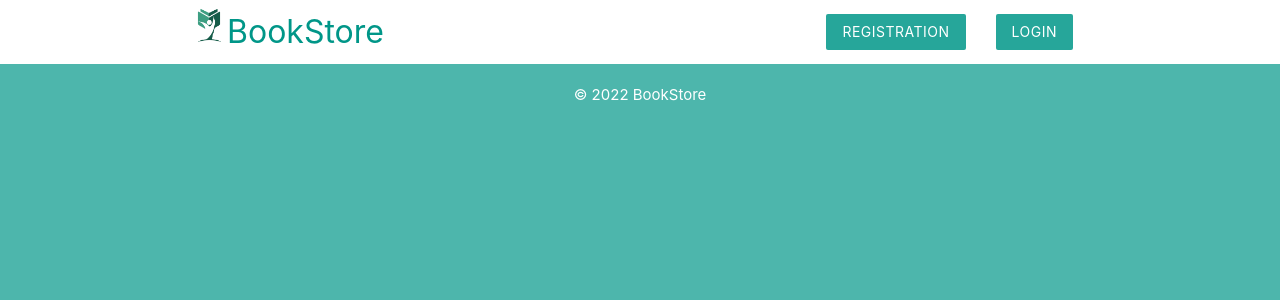
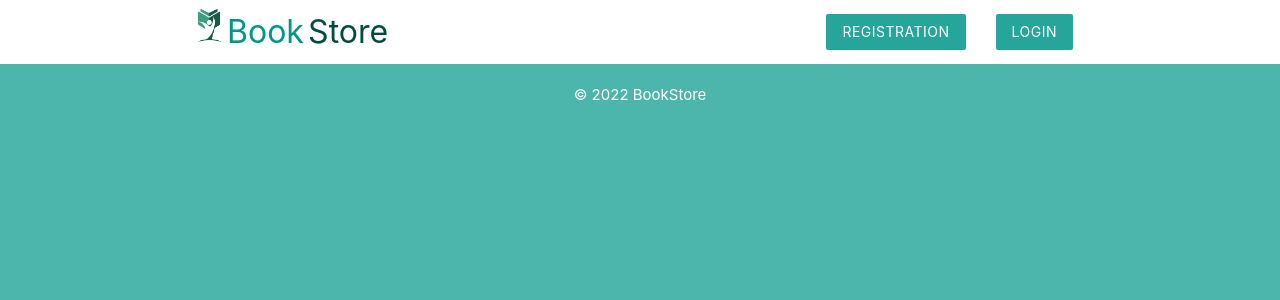
Before and after one commit to andjela2607/phpiteh, a PHP site: page /book.php in a window 1280 px wide. Shown: the top 300 px of the page. Run offline with PHP 8.4, Linux system fonts and the light colour scheme.

Commit message:
fixing logo

```diff
--- a/components/header.php
+++ b/components/header.php
@@ -50,7 +50,8 @@
             <?php if($userID == 0): ?>
 
                 <a href="index.php" class="teal-text bookstore-text">
-                    <img class="logo" src="img/logo.png">BookStore</a>
+                    <img class="logo" src="img/logo.png">Book</a>
+                <a href="index.php" class="teal-text text-darken-4 bookstore-text">Store</a>
                 <ul id="nav-mobile" class="right hide-on-small-and-down navul">
                     <li><a href="registration.php" class="btn z-depth-0">Registration</a></li>
                     <li><a href="login.php" class="btn z-depth-0">Login</a></li>
@@ -59,7 +60,8 @@
             <?php else: ?>
 
                 <a href="index.php" class="teal-text bookstore-text">
-                    <img class="logo" src="img/logo.png">BookStore</a>
+                    <img class="logo" src="img/logo.png">Book</a>
+                <a href="index.php" class="teal-text text-darken-4 bookstore-text">Store</a>
                 <ul id="nav-mobile" class="right hide-on-small-and-down navul">
                     <li><a href="registration.php" class="btn brand z-depth-0">Add Book</a></li>
                     <li><a href="login.php" class="btn brand z-depth-0">Your Books</a></li>
```
